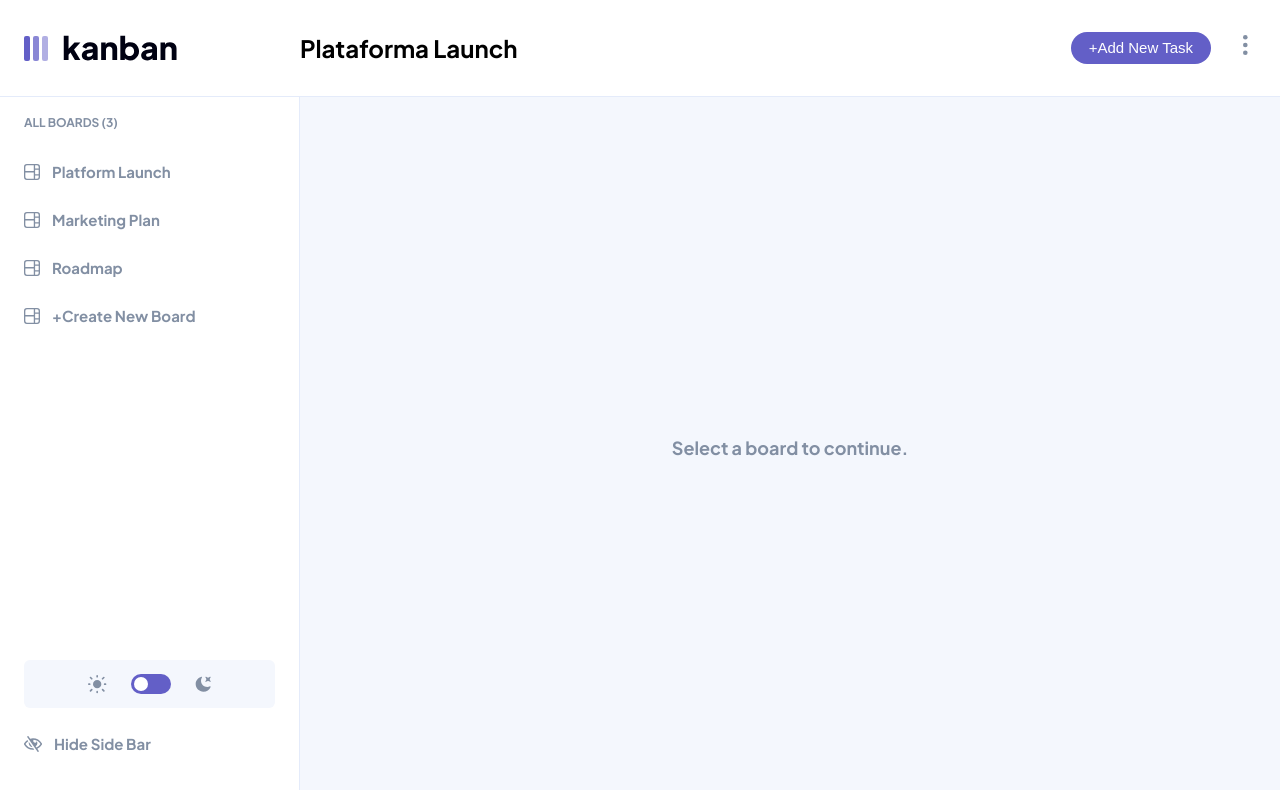
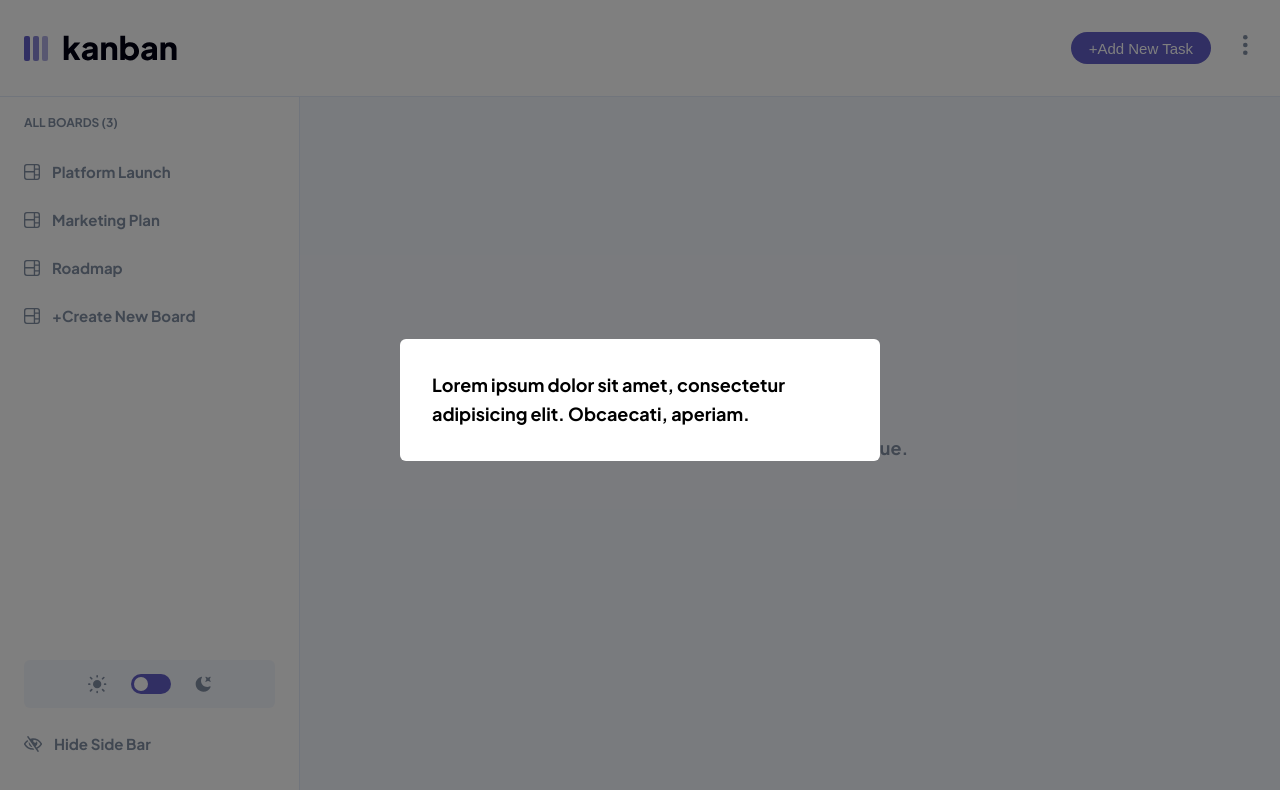
Before and after one commit to LeandroKoshoji/Kanban-task-management, a Vue app: page / in a window 1280 px wide. Both pictures are taken after a click on the button "+Add New Task". Shown: the top 790 px of the page. Built offline with nearby package versions, Linux system fonts and the light colour scheme; the HTML template or start-up script is replaced by a standard one.

Commit message:
feat: create the create task modal

```diff
--- /dev/null
+++ b/src/components/TheBoards/CreateTaskModal/CreateTaskModal.vue
@@ -0,0 +1,18 @@
+<template>
+  <CommonModal @outerClick="boardStore.closeCreateTaskModal">
+    <p class="heading-l">Lorem ipsum dolor sit amet, consectetur adipisicing elit. Obcaecati, aperiam.</p>
+  </CommonModal>
+</template>
+
+<script setup lang="ts">
+import CommonModal from '@/components/CommonModal/CommonModal.vue'
+import CommonInputText from '@/components/CommonInputText/CommonInputText.vue'
+import CommonButton from '@/components/CommonButton/CommonButton.vue'
+// import { generateID } from '@/utils'
+import { useBoardStore } from '@/stores/boards'
+import { ref } from 'vue'
+
+const boardStore =  useBoardStore()
+</script>
+
+<style scoped></style>
--- a/src/components/TheBoards/TheBoards.vue
+++ b/src/components/TheBoards/TheBoards.vue
@@ -3,6 +3,7 @@
     <TheMenu />
     <TheBoard />
     <CreateBoardModal v-if="boardStore.showCreateBoardModal" />
+    <CreateTaskModal v-if="boardStore.showCreateTaskModal" />
   </div>
 </template>
 
@@ -10,6 +11,7 @@
 import TheMenu from './TheMenu/TheMenu.vue'
 import TheBoard from './TheBoard/TheBoard.vue'
 import CreateBoardModal from './CreateBoardModal/CreateBoardModal.vue'
+import CreateTaskModal from './CreateTaskModal/CreateTaskModal.vue'
 import { useBoardStore } from '@/stores/boards'
 
 const boardStore = useBoardStore()
--- a/src/components/TheHeader/TheHeader.vue
+++ b/src/components/TheHeader/TheHeader.vue
@@ -21,7 +21,12 @@
           v-if="isMobile && menuStore.showMenu"
         />
       </p>
-      <CommonButton heightSize="small" widthSize="small" color="primary">
+      <CommonButton
+        heightSize="small"
+        widthSize="small"
+        color="primary"
+        @click="boardStore.openCreateTaskModal"
+      >
         <img
           v-if="commonButtonInfos.isMobile"
           :src="icons.plus"
@@ -45,9 +50,11 @@ import DotMenu from '../DotMenu/DotMenu.vue'
 import { computed, onBeforeMount, ref } from 'vue'
 import { useThemeStore } from '@/stores/theme'
 import { useMenuStore } from '@/stores/menu'
+import { useBoardStore } from '@/stores/boards'
 
 const themeStore = useThemeStore()
 const menuStore = useMenuStore()
+const boardStore = useBoardStore()
 
 const outerWidth = ref()
 const isMobile = ref()
@@ -78,7 +85,7 @@ const logoToRender = computed(() => {
 
 const boardNameInfos = computed(() => {
   const cssClass = isMobile.value ? 'heading-l' : 'heading-xl'
-  const name = 'Plataforma Launch'
+  const name = boardStore.selected?.name || ''
   return {
     cssClass,
     name
--- a/src/stores/boards.ts
+++ b/src/stores/boards.ts
@@ -5,6 +5,7 @@ interface IBoardsState {
   selected: IBoard | null
   boards: IBoard[]
   showCreateBoardModal: boolean
+  showCreateTaskModal: boolean
 }
 const boards = [
   {
@@ -453,7 +454,8 @@ export const useBoardStore = defineStore('boardStore', {
   state: (): IBoardsState => ({
     selected: null,
     boards: boards,
-    showCreateBoardModal: false
+    showCreateBoardModal: false,
+    showCreateTaskModal: false
   }),
   getters: {
     boardsQuantity(): number {
@@ -471,6 +473,15 @@ export const useBoardStore = defineStore('boardStore', {
     },
     closeCreateBoardModal() {
       this.showCreateBoardModal = false
+    },
+    openCreateTaskModal() {
+      this.showCreateTaskModal = true
+    },
+    closeCreateTaskModal() {
+      this.showCreateTaskModal = false
+    },
+    createBoard(parameters: IBoard) {
+      this.boards.push(parameters)
     }
   }
 })
```
